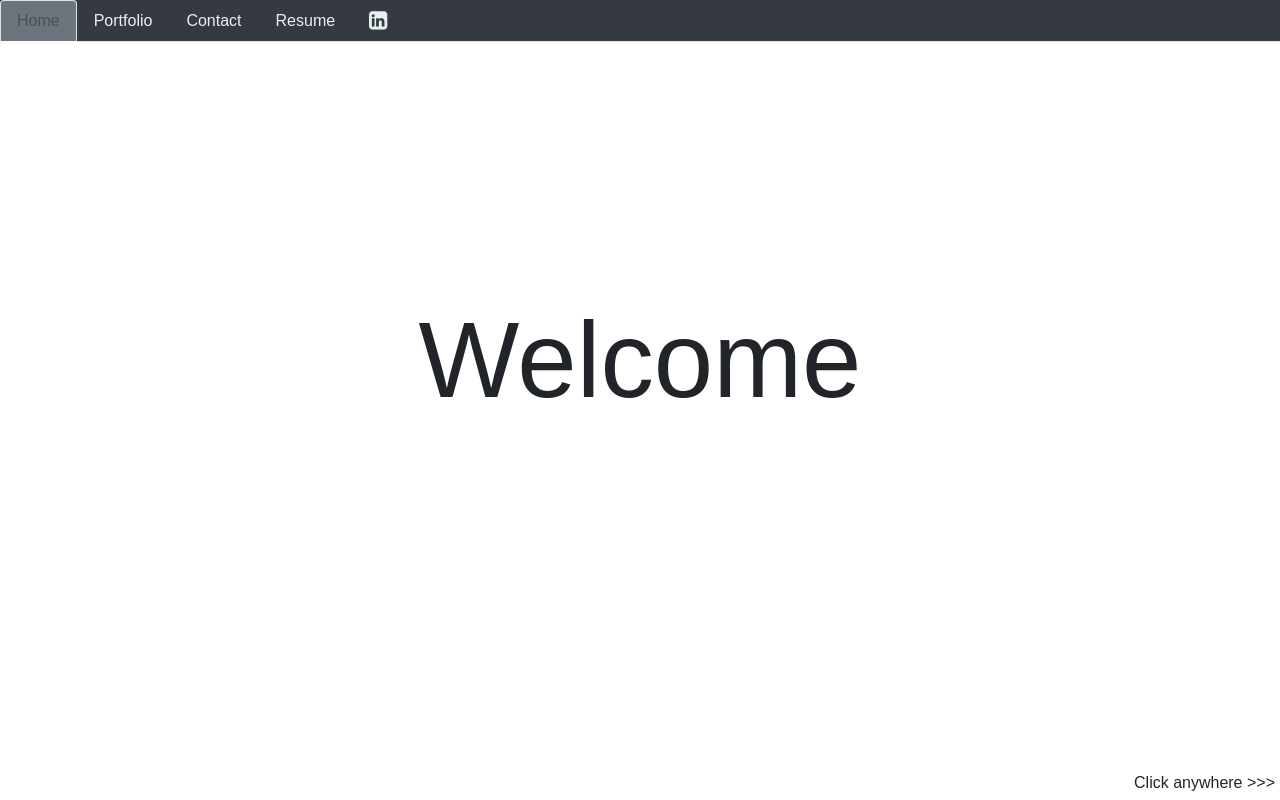
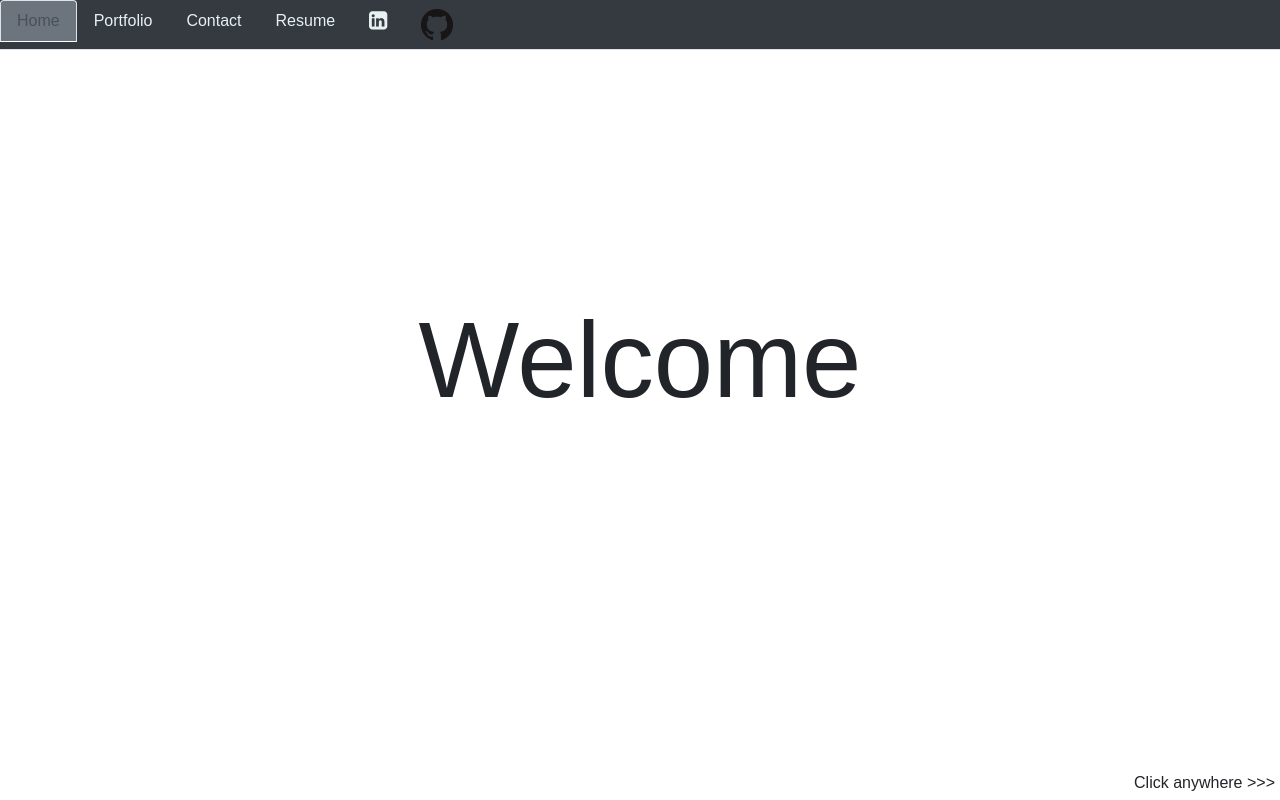
Before and after one commit to Fgailey/Portfolio-2, a plain HTML site: page index.html in a window 1280 px wide. Drawn offline with nearby package versions, Linux system fonts and the light colour scheme.

Commit message:
github link added

```diff
--- a/index.html
+++ b/index.html
@@ -30,6 +30,9 @@
               </li>
               <li class="nav-item">
                   <a href="https://www.linkedin.com/in/foster-gailey-391292165/" target="_target" class="nav-link nav-color-white"><i class="fa fa-linkedin-square fa-lg" aria-hidden="true"></i></a>
+              </li>
+              <li class="nav-item">
+                  <a href="https://github.com/Fgailey" target="_target" class="nav-link nav-color-white"><img src="./assets/images/GitHub-Mark-32px.png" alt="git hub"></a>
               </li>
           </ul>
 
```
Also changed, not shown: assets/images/GitHub-Mark-32px.png (added), assets/images/GitHub-Mark-64px.png (added).
